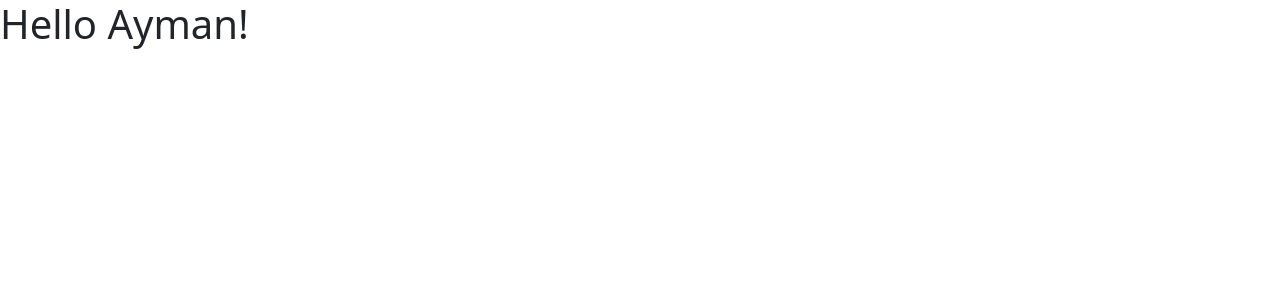
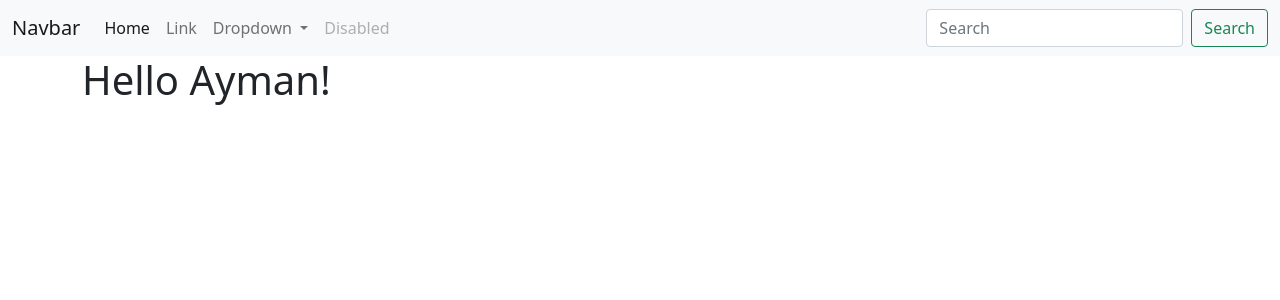
Before and after one commit to mrprofessorayman/Django-SIS, a Django app: page / in a window 1280 px wide. Shown: the top 300 px of the page. Run offline with Django 5.2, Linux system fonts and the light colour scheme.

Commit message:
Add navbar

```diff
--- a/website/templates/base.html
+++ b/website/templates/base.html
@@ -11,8 +11,11 @@
     <title>SIS</title>
   </head>
   <body>
-    {% block content %}
-    {% endblock %}
+    {% include 'navbar.html' %}
+    <div class="container">
+        {% block content %}
+        {% endblock %}
+    </div>
 
     <!-- Bootstrap Bundle with Popper -->
     <script src="https://cdn.jsdelivr.net/npm/bootstrap@5.0.2/dist/js/bootstrap.bundle.min.js" integrity="sha384-MrcW6ZMFYlzcLA8Nl+NtUVF0sA7MsXsP1UyJoMp4YLEuNSfAP+JcXn/tWtIaxVXM" crossorigin="anonymous"></script>
--- /dev/null
+++ b/website/templates/navbar.html
@@ -0,0 +1,36 @@
+<nav class="navbar navbar-expand-lg navbar-light bg-light">
+  <div class="container-fluid">
+    <a class="navbar-brand" href="#">Navbar</a>
+    <button class="navbar-toggler" type="button" data-bs-toggle="collapse" data-bs-target="#navbarSupportedContent" aria-controls="navbarSupportedContent" aria-expanded="false" aria-label="Toggle navigation">
+      <span class="navbar-toggler-icon"></span>
+    </button>
+    <div class="collapse navbar-collapse" id="navbarSupportedContent">
+      <ul class="navbar-nav me-auto mb-2 mb-lg-0">
+        <li class="nav-item">
+          <a class="nav-link active" aria-current="page" href="#">Home</a>
+        </li>
+        <li class="nav-item">
+          <a class="nav-link" href="#">Link</a>
+        </li>
+        <li class="nav-item dropdown">
+          <a class="nav-link dropdown-toggle" href="#" id="navbarDropdown" role="button" data-bs-toggle="dropdown" aria-expanded="false">
+            Dropdown
+          </a>
+          <ul class="dropdown-menu" aria-labelledby="navbarDropdown">
+            <li><a class="dropdown-item" href="#">Action</a></li>
+            <li><a class="dropdown-item" href="#">Another action</a></li>
+            <li><hr class="dropdown-divider"></li>
+            <li><a class="dropdown-item" href="#">Something else here</a></li>
+          </ul>
+        </li>
+        <li class="nav-item">
+          <a class="nav-link disabled" href="#" tabindex="-1" aria-disabled="true">Disabled</a>
+        </li>
+      </ul>
+      <form class="d-flex">
+        <input class="form-control me-2" type="search" placeholder="Search" aria-label="Search">
+        <button class="btn btn-outline-success" type="submit">Search</button>
+      </form>
+    </div>
+  </div>
+</nav>
```
